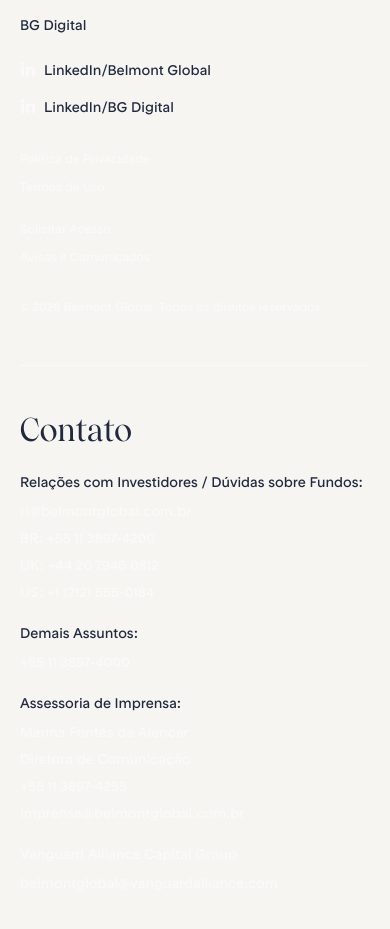
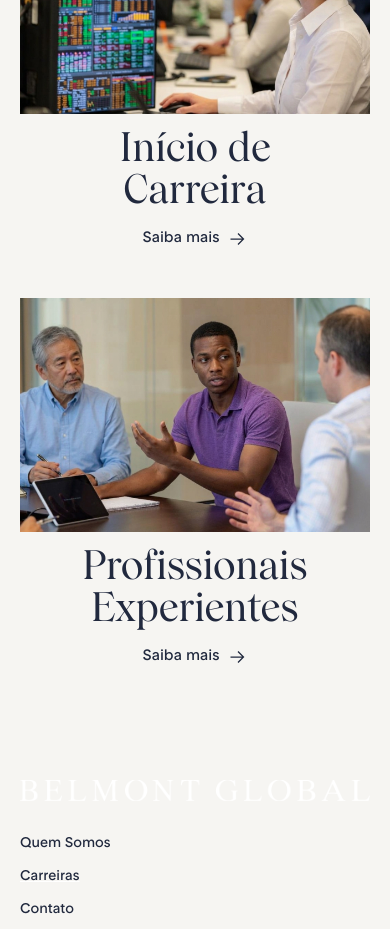
Before and after one commit to UelintonHJ/belmont-global, a Next.js app: page /careers in a window 390 px wide. Shown: the part 5480-6409 px from the top of the page. Built offline with nearby package versions, Linux system fonts and the light colour scheme.

Commit message:
feat(careers): add career paths section
- Add career paths section for early-career and experienced
  professionals
- Integrate the new section into the Careers page
- Add responsive layouts and image styling
- Implement link hover effects and arrow transition
- Add career path images

```diff
--- a/app/careers/page.tsx
+++ b/app/careers/page.tsx
@@ -5,6 +5,7 @@ import { CareersIntroduction } from "./section/CareersIntroduction";
 import { CareersCollaboration } from "./section/CareersCollaboration";
 import { CareersTalentDevelopment } from "./section/CareersTalentDevelopment";
 import { CareersLeadershipTestimonials } from "./section/CareersLeadershipTestimonials";
+import { CareersCareerPaths } from "./section/CareersCareerPaths";
 
 export const metadata: Metadata = {
     title: "Carreiras | Belmont Global",
@@ -20,6 +21,7 @@ export default function CareersPage() {
             <CareersCollaboration />
             <CareersTalentDevelopment />
             <CareersLeadershipTestimonials />
+            <CareersCareerPaths />
         </main>
     )
 }
--- /dev/null
+++ b/app/careers/section/CareersCareerPaths.tsx
@@ -0,0 +1,84 @@
+import Image from "next/image";
+
+import styles from "../styles/CareersCareerPaths.module.css";
+
+const careerPaths = [
+    {
+        title: "Início de Carreira",
+        titleLines: ["Início de", "Carreira"],
+        image: "/images/early-careers-img.webp",
+        alt: "Profissional em início de carreira",
+    },
+    {
+        title: "Profissionais Experientes",
+        titleLines: ["Profissionais Experientes"],
+        image: "/images/experienced-professionals-img.webp",
+        alt: "Reunião de profissionais experientes",
+    },
+];
+
+export function CareersCareerPaths() {
+    return (
+        <section
+            className={styles.section}
+            aria-label="Oportunidades de carreira"
+        >
+            <div
+                className={styles.blockDecorative}
+                aria-hidden="true"
+            />
+
+            <div className={styles.content}>
+                {careerPaths.map((careerPath) => (
+                    <article
+                        className={styles.card}
+                        key={careerPath.title}
+                    >
+                        <div className={styles.imageFrame}>
+                            <Image
+                                className={styles.image}
+                                src={careerPath.image}
+                                alt={careerPath.alt}
+                                width={1264}
+                                height={843}
+                                sizes="(max-width: 760px) calc(100vw - 2.5rem), (max-width: 1230px) calc((100vw - 4.5rem) / 2), 560px"
+                            />
+                        </div>
+
+                        <div className={styles.cardContent}>
+                            <h2 className={styles.title}>
+                                {careerPath.titleLines.map((line) => (
+                                    <span key={line}>{line}</span>
+                                ))}
+                            </h2>
+
+                            <a
+                                className={styles.linkVisual}
+                                href="#"
+                            >
+                                <span>Saiba mais</span>
+
+                                <svg
+                                    className={styles.arrow}
+                                    xmlns="http://www.w3.org/2000/svg"
+                                    width="20"
+                                    height="20"
+                                    viewBox="0 0 20 20"
+                                    fill="none"
+                                    aria-hidden="true"
+                                    focusable="false"
+                                >
+                                    <path
+                                        d="M3.5 10h13M11 4.5 16.5 10 11 15.5"
+                                        stroke="currentColor"
+                                        strokeWidth="1.25"
+                                    />
+                                </svg>
+                            </a>
+                        </div>
+                    </article>
+                ))}
+            </div>
+        </section>
+    );
+}
--- /dev/null
+++ b/app/careers/styles/CareersCareerPaths.module.css
@@ -0,0 +1,181 @@
+.section {
+    position: relative;
+    isolation: isolate;
+
+    box-sizing: border-box;
+    width: 100%;
+    overflow: hidden;
+    padding: clamp(8rem, 10vw, 10rem)
+        clamp(1.25rem, 4vw, 3rem);
+
+    background-color: var(--color-cream);
+    color: var(--color-navy-alt);
+}
+
+.blockDecorative {
+    position: absolute;
+    z-index: -1;
+    top: 0;
+    right: 0;
+
+    width: 50vw;
+    max-width: 50%;
+    height: 96px;
+
+    background-color: var(--color-white);
+    pointer-events: none;
+}
+
+.content {
+    display: grid;
+    grid-template-columns: repeat(2, minmax(0, 1fr));
+    align-items: start;
+    gap: 80px;
+
+    width: 100%;
+    max-width: 1200px;
+    margin-inline: auto;
+}
+
+.card {
+    min-width: 0;
+}
+
+.imageFrame {
+    width: 100%;
+    max-width: 572.88px;
+    overflow: hidden;
+
+    background-color: var(--color-porcelain);
+}
+
+.image {
+    display: block;
+
+    width: 100%;
+    height: auto;
+    aspect-ratio: 1264 / 843;
+
+    object-fit: cover;
+    object-position: center;
+}
+
+.cardContent {
+    display: flex;
+    flex-direction: column;
+    align-items: center;
+    gap: 1rem;
+
+    margin-top: 1.25rem;
+}
+
+.title {
+    display: flex;
+    flex-direction: column;
+    align-items: center;
+
+    width: 100%;
+    margin: 0;
+
+    color: var(--color-night-alt);
+    font-family: var(--font-wulkan-display), serif;
+    font-size: 64px;
+    font-weight: 400;
+    line-height: 1.05;
+    text-align: center;
+
+    overflow-wrap: break-word;
+    text-wrap: pretty;
+}
+
+.linkVisual {
+    display: inline-flex;
+    align-items: center;
+    justify-content: center;
+    gap: 0.5rem;
+
+    color: var(--color-navy-alt);
+    font-family: var(--font-rt-rondelle), sans-serif;
+    font-size: 15px;
+    font-weight: 400;
+    line-height: 1.5;
+
+    text-decoration-line: underline;
+    text-decoration-color: transparent;
+    text-decoration-thickness: 1px;
+    text-underline-offset: 1px;
+
+    transition: text-decoration-color 180ms ease;
+}
+
+.linkVisual:hover,
+.linkVisual:focus-visible {
+    text-decoration-color: var(--color-navy-alt);
+}
+
+.arrow {
+    display: block;
+    flex: 0 0 20px;
+
+    width: 20px;
+    height: 20px;
+
+    color: var(--color-navy-alt);
+
+    transition: transform 180ms ease;
+}
+
+.linkVisual:hover .arrow,
+.linkVisual:focus-visible .arrow {
+    transform: translateX(3px);
+}
+
+.linkVisual:focus-visible {
+    outline: 2px solid currentColor;
+    outline-offset: 4px;
+}
+
+@media (max-width: 1230px) {
+    .content {
+        gap: clamp(2.5rem, 6vw, 5rem);
+    }
+
+    .imageFrame {
+        max-width: none;
+    }
+
+    .title {
+        font-size: clamp(2.5rem, 5.2vw, 4rem);
+    }
+}
+
+@media (max-width: 760px) {
+    .section {
+        padding-block: 4rem;
+    }
+
+    .blockDecorative {
+        display: none;
+    }
+
+    .content {
+        grid-template-columns: minmax(0, 1fr);
+        gap: 3rem;
+    }
+
+    .title {
+        font-size: clamp(2.5rem, 9vw, 4rem);
+    }
+
+    .cardContent {
+        gap: 0.875rem;
+        margin-top: 1rem;
+    }
+}
+
+@media (prefers-reduced-motion: reduce) {
+    .linkVisual,
+    .arrow {
+        transition: none;
+    }
+}
```
Also changed, not shown: public/images/early-careers-img.webp (added), public/images/experienced-professionals-img.webp (added).
